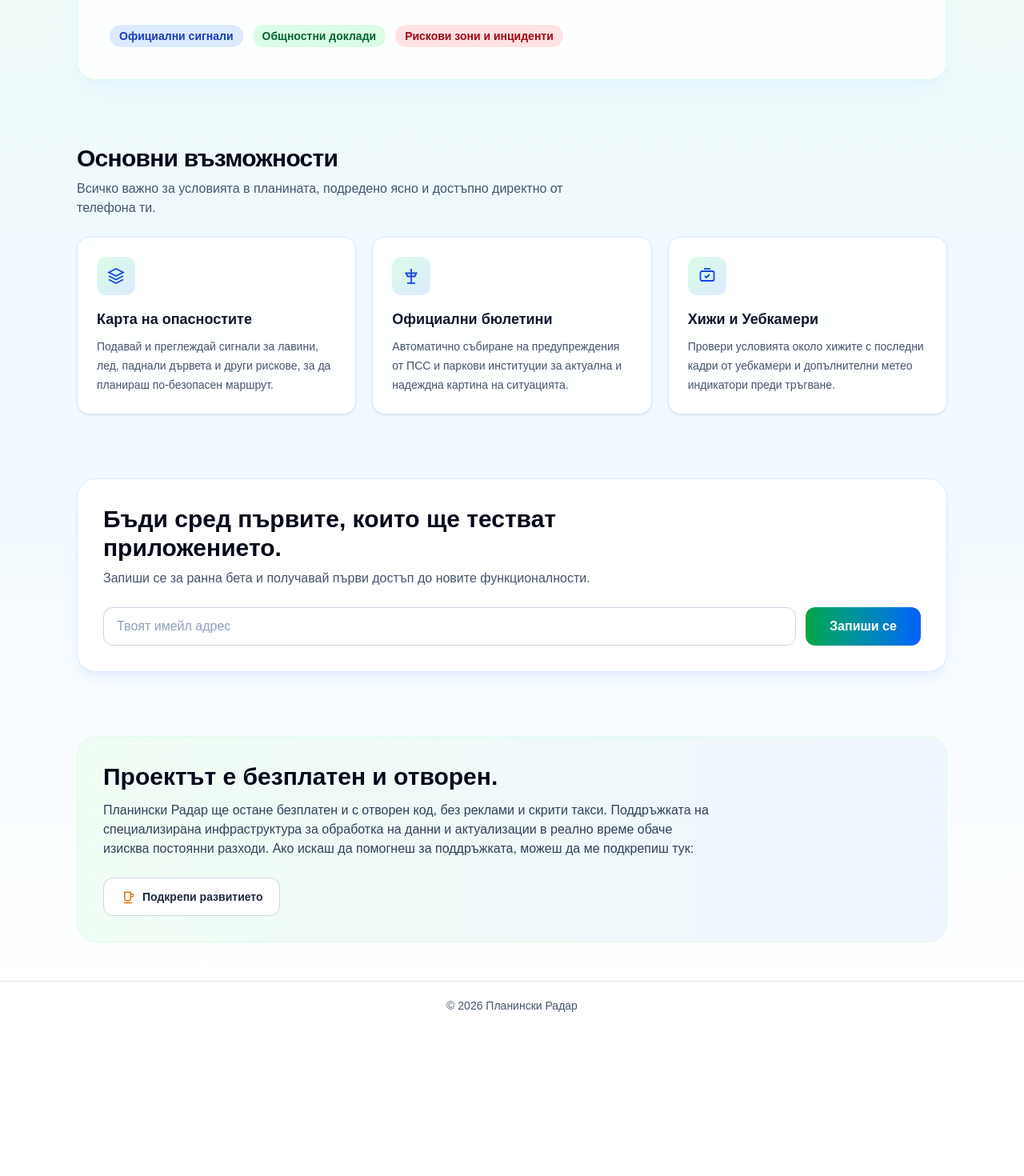
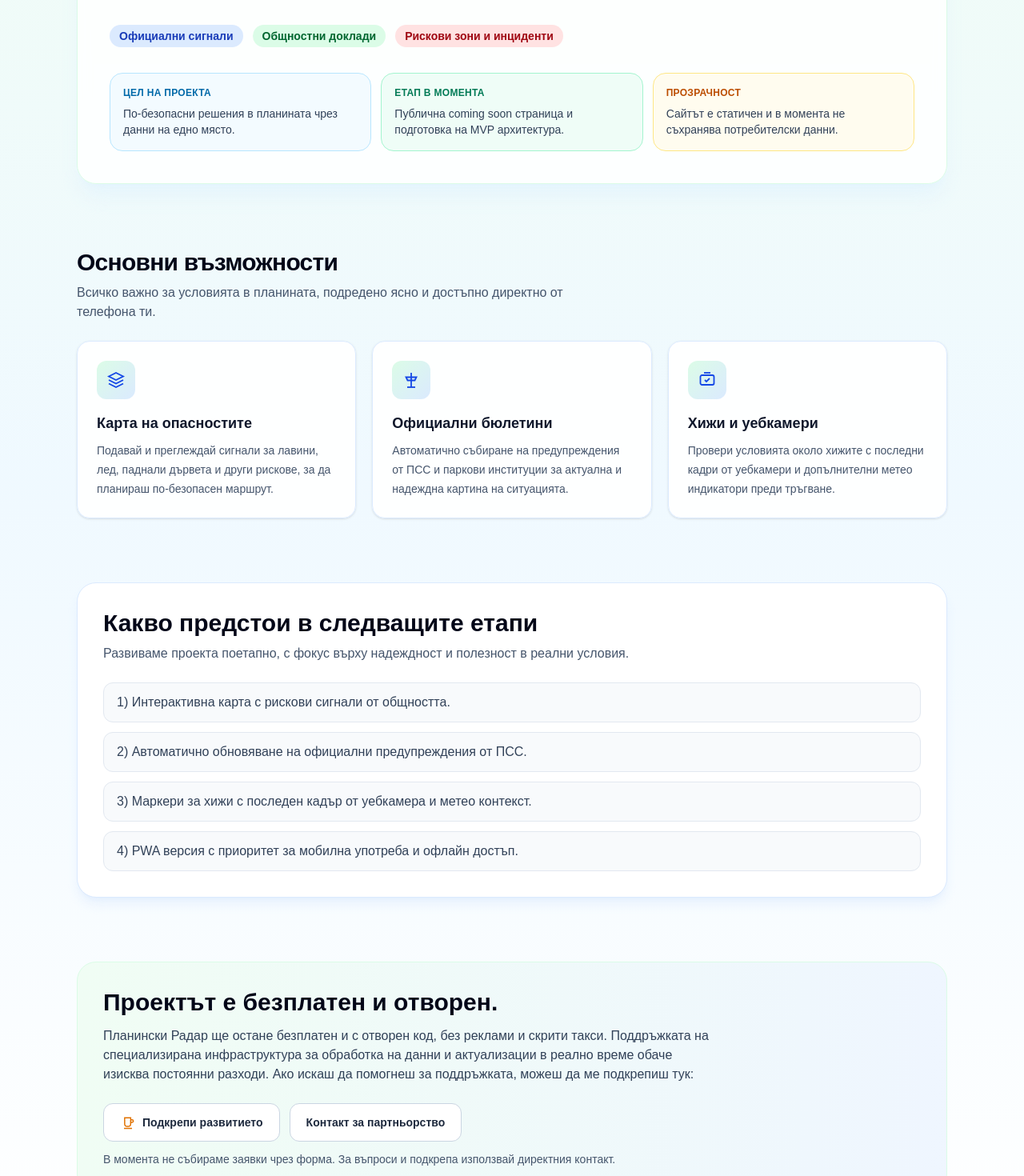
Before and after one commit to Veselin15/coming-soon-planinski-radar, a Next.js app: page / in a window 1280 px wide. Shown: the part 380-1850 px from the top of the page at 80% size. Before the commit the page ends 1667 px from the top, so only its background shows below. Built offline with nearby package versions, Linux system fonts and the light colour scheme.

Commit message:
upgarded page and title

```diff
--- a/src/app/layout.tsx
+++ b/src/app/layout.tsx
@@ -13,8 +13,9 @@ const geistMono = Geist_Mono({
 });
 
 export const metadata: Metadata = {
-	title: "Create Next App",
-	description: "Generated by create next app",
+	title: "Планински Радар | Очаквайте скоро",
+	description:
+		"Планински Радар е нова платформа за планинска безопасност с карта на рисковете, официални сигнали и контекст от уебкамери.",
 };
 
 export default function RootLayout({
@@ -23,7 +24,7 @@ export default function RootLayout({
 	children: React.ReactNode;
 }>) {
 	return (
-		<html lang="en">
+		<html lang="bg">
 			<body
 				className={`${geistSans.variable} ${geistMono.variable} antialiased`}
 			>
--- a/src/app/page.tsx
+++ b/src/app/page.tsx
@@ -1,7 +1,3 @@
-"use client";
-
-import { FormEvent, useState } from "react";
-
 type FeatureCardProps = {
   title: string;
   description: string;
@@ -20,21 +16,67 @@ function FeatureCard({ title, description, icon }: FeatureCardProps) {
   );
 }
 
+const featureCards: FeatureCardProps[] = [
+  {
+    title: "Карта на опасностите",
+    description:
+      "Подавай и преглеждай сигнали за лавини, лед, паднали дървета и други рискове, за да планираш по-безопасен маршрут.",
+    icon: (
+      <svg
+        viewBox="0 0 24 24"
+        aria-hidden="true"
+        className="h-6 w-6"
+        fill="none"
+        stroke="currentColor"
+        strokeWidth="1.8"
+      >
+        <path d="M3 7.5 12 3l9 4.5-9 4.5L3 7.5Z" />
+        <path d="M3 12l9 4.5 9-4.5" />
+        <path d="M3 16.5 12 21l9-4.5" />
+      </svg>
+    ),
+  },
+  {
+    title: "Официални бюлетини",
+    description:
+      "Автоматично събиране на предупреждения от ПСС и паркови институции за актуална и надеждна картина на ситуацията.",
+    icon: (
+      <svg
+        viewBox="0 0 24 24"
+        aria-hidden="true"
+        className="h-6 w-6"
+        fill="none"
+        stroke="currentColor"
+        strokeWidth="1.8"
+      >
+        <path d="M12 3v18" />
+        <path d="M5.5 8.5h13l-2 4h-9l-2-4Z" />
+        <path d="M7 21h10" />
+      </svg>
+    ),
+  },
+  {
+    title: "Хижи и уебкамери",
+    description:
+      "Провери условията около хижите с последни кадри от уебкамери и допълнителни метео индикатори преди тръгване.",
+    icon: (
+      <svg
+        viewBox="0 0 24 24"
+        aria-hidden="true"
+        className="h-6 w-6"
+        fill="none"
+        stroke="currentColor"
+        strokeWidth="1.8"
+      >
+        <rect x="3.5" y="6" width="17" height="12" rx="2" />
+        <path d="m9 12 2 2 4-4" />
+        <path d="M8 3h8" />
+      </svg>
+    ),
+  },
+];
+
 export default function Home() {
-  const [email, setEmail] = useState("");
-
-  const handleSubmit = (event: FormEvent<HTMLFormElement>) => {
-    event.preventDefault();
-    const trimmedEmail = email.trim();
-    if (!trimmedEmail) {
-      return;
-    }
-
-    // Temporary behavior until backend integration is added.
-    console.log("Ранен абонамент:", trimmedEmail);
-    setEmail("");
-  };
-
   return (
     <div className="min-h-screen bg-gradient-to-b from-green-50 via-sky-50 to-white text-slate-900">
       <main className="mx-auto flex w-full max-w-6xl flex-col gap-16 px-4 py-8 sm:px-6 sm:py-12 lg:gap-20 lg:px-8">
@@ -69,6 +111,33 @@ export default function Home() {
               Рискови зони и инциденти
             </span>
           </div>
+
+          <div className="mt-8 grid gap-3 sm:grid-cols-3">
+            <article className="rounded-2xl border border-sky-200 bg-sky-50/80 p-4">
+              <p className="text-xs font-semibold uppercase tracking-wide text-sky-700">
+                Цел на проекта
+              </p>
+              <p className="mt-2 text-sm text-slate-700">
+                По-безопасни решения в планината чрез данни на едно място.
+              </p>
+            </article>
+            <article className="rounded-2xl border border-emerald-200 bg-emerald-50/80 p-4">
+              <p className="text-xs font-semibold uppercase tracking-wide text-emerald-700">
+                Етап в момента
+              </p>
+              <p className="mt-2 text-sm text-slate-700">
+                Публична coming soon страница и подготовка на MVP архитектура.
+              </p>
+            </article>
+            <article className="rounded-2xl border border-amber-200 bg-amber-50/80 p-4">
+              <p className="text-xs font-semibold uppercase tracking-wide text-amber-700">
+                Прозрачност
+              </p>
+              <p className="mt-2 text-sm text-slate-700">
+                Сайтът е статичен и в момента не съхранява потребителски данни.
+              </p>
+            </article>
+          </div>
         </section>
 
         <section aria-labelledby="features-heading" className="space-y-6">
@@ -86,97 +155,42 @@ export default function Home() {
           </div>
 
           <div className="grid gap-4 sm:gap-5 lg:grid-cols-3">
+            {featureCards.map((feature) => (
               <FeatureCard
-              title="Карта на опасностите"
-              description="Подавай и преглеждай сигнали за лавини, лед, паднали дървета и други рискове, за да планираш по-безопасен маршрут."
-              icon={
-                <svg
-                  viewBox="0 0 24 24"
-                  aria-hidden="true"
-                  className="h-6 w-6"
-                  fill="none"
-                  stroke="currentColor"
-                  strokeWidth="1.8"
-                >
-                  <path d="M3 7.5 12 3l9 4.5-9 4.5L3 7.5Z" />
-                  <path d="M3 12l9 4.5 9-4.5" />
-                  <path d="M3 16.5 12 21l9-4.5" />
-                </svg>
-              }
+                key={feature.title}
+                title={feature.title}
+                description={feature.description}
+                icon={feature.icon}
               />
-            <FeatureCard
-              title="Официални бюлетини"
-              description="Автоматично събиране на предупреждения от ПСС и паркови институции за актуална и надеждна картина на ситуацията."
-              icon={
-                <svg
-                  viewBox="0 0 24 24"
-                  aria-hidden="true"
-                  className="h-6 w-6"
-                  fill="none"
-                  stroke="currentColor"
-                  strokeWidth="1.8"
-                >
-                  <path d="M12 3v18" />
-                  <path d="M5.5 8.5h13l-2 4h-9l-2-4Z" />
-                  <path d="M7 21h10" />
-                </svg>
-              }
-            />
-            <FeatureCard
-              title="Хижи и Уебкамери"
-              description="Провери условията около хижите с последни кадри от уебкамери и допълнителни метео индикатори преди тръгване."
-              icon={
-                <svg
-                  viewBox="0 0 24 24"
-                  aria-hidden="true"
-                  className="h-6 w-6"
-                  fill="none"
-                  stroke="currentColor"
-                  strokeWidth="1.8"
-                >
-                  <rect x="3.5" y="6" width="17" height="12" rx="2" />
-                  <path d="m9 12 2 2 4-4" />
-                  <path d="M8 3h8" />
-                </svg>
-              }
-            />
+            ))}
           </div>
         </section>
 
         <section className="rounded-3xl border border-blue-100 bg-white p-6 shadow-lg shadow-blue-100/60 sm:p-8">
           <div className="max-w-3xl">
             <h2 className="text-2xl font-bold text-slate-950 sm:text-3xl">
-              Бъди сред първите, които ще тестват приложението.
+              Какво предстои в следващите етапи
             </h2>
             <p className="mt-2 text-slate-600">
-              Запиши се за ранна бета и получавай първи достъп до новите
-              функционалности.
+              Развиваме проекта поетапно, с фокус върху надеждност и полезност в
+              реални условия.
             </p>
           </div>
 
-          <form
-            onSubmit={handleSubmit}
-            className="mt-6 flex flex-col gap-3 sm:flex-row sm:items-center"
-          >
-            <label htmlFor="email" className="sr-only">
-              Твоят имейл адрес
-            </label>
-            <input
-              id="email"
-              type="email"
-              required
-              value={email}
-              onChange={(event) => setEmail(event.target.value)}
-              placeholder="Твоят имейл адрес"
-              className="h-12 w-full rounded-xl border border-slate-300 bg-white px-4 text-base text-slate-900 placeholder:text-slate-400 focus:border-blue-500 focus:outline-none focus:ring-2 focus:ring-blue-200 sm:flex-1"
-            />
-            <button
-              type="submit"
-              className="inline-flex h-12 min-w-36 items-center justify-center rounded-xl bg-gradient-to-r from-green-600 to-blue-600 px-6 text-base font-semibold text-white transition hover:from-green-700 hover:to-blue-700 focus:outline-none focus:ring-2 focus:ring-blue-300 focus:ring-offset-2"
-            >
-              Запиши се
-            </button>
-          </form>
+          <ul className="mt-6 space-y-3 text-sm text-slate-700 sm:text-base">
+            <li className="rounded-xl border border-slate-200 bg-slate-50 px-4 py-3">
+              1) Интерактивна карта с рискови сигнали от общността.
+            </li>
+            <li className="rounded-xl border border-slate-200 bg-slate-50 px-4 py-3">
+              2) Автоматично обновяване на официални предупреждения от ПСС.
+            </li>
+            <li className="rounded-xl border border-slate-200 bg-slate-50 px-4 py-3">
+              3) Маркери за хижи с последен кадър от уебкамера и метео контекст.
+            </li>
+            <li className="rounded-xl border border-slate-200 bg-slate-50 px-4 py-3">
+              4) PWA версия с приоритет за мобилна употреба и офлайн достъп.
+            </li>
+          </ul>
         </section>
 
         <section className="rounded-3xl border border-green-100 bg-gradient-to-r from-green-50 to-blue-50 p-6 sm:p-8">
@@ -190,11 +204,12 @@ export default function Home() {
             постоянни разходи. Ако искаш да помогнеш за поддръжката, можеш да
             ме подкрепиш тук:
           </p>
+          <div className="mt-6 flex flex-col gap-3 sm:flex-row sm:items-center">
             <a
               href="https://www.buymeacoffee.com/"
               target="_blank"
               rel="noreferrer noopener"
-            className="mt-6 inline-flex h-12 items-center justify-center gap-2 rounded-xl border border-slate-300 bg-white px-5 text-sm font-semibold text-slate-800 transition hover:bg-slate-100 focus:outline-none focus:ring-2 focus:ring-blue-300 focus:ring-offset-2"
+              className="inline-flex h-12 items-center justify-center gap-2 rounded-xl border border-slate-300 bg-white px-5 text-sm font-semibold text-slate-800 transition hover:bg-slate-100 focus:outline-none focus:ring-2 focus:ring-blue-300 focus:ring-offset-2"
             >
               <svg
                 viewBox="0 0 24 24"
@@ -210,6 +225,17 @@ export default function Home() {
               </svg>
               Подкрепи развитието
             </a>
+            <a
+              href="mailto:hello@planinskiradar.com"
+              className="inline-flex h-12 items-center justify-center rounded-xl border border-slate-300 bg-white px-5 text-sm font-semibold text-slate-800 transition hover:bg-slate-100 focus:outline-none focus:ring-2 focus:ring-blue-300 focus:ring-offset-2"
+            >
+              Контакт за партньорство
+            </a>
+          </div>
+          <p className="mt-3 text-xs text-slate-600 sm:text-sm">
+            В момента не събираме заявки чрез форма. За въпроси и подкрепа
+            използвай директния контакт.
+          </p>
         </section>
       </main>
 
```
Lines whose indentation alone changed are shown as unchanged.
